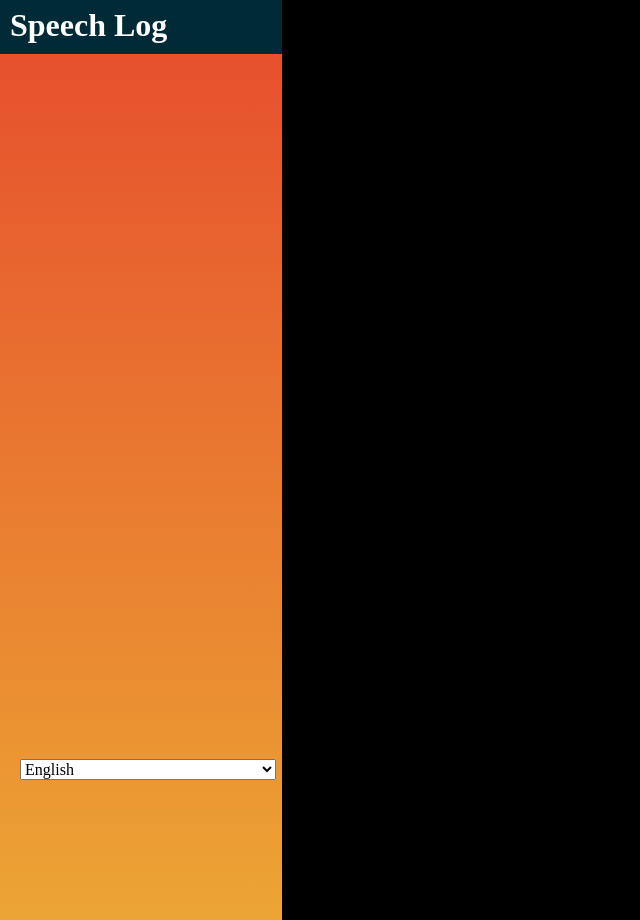
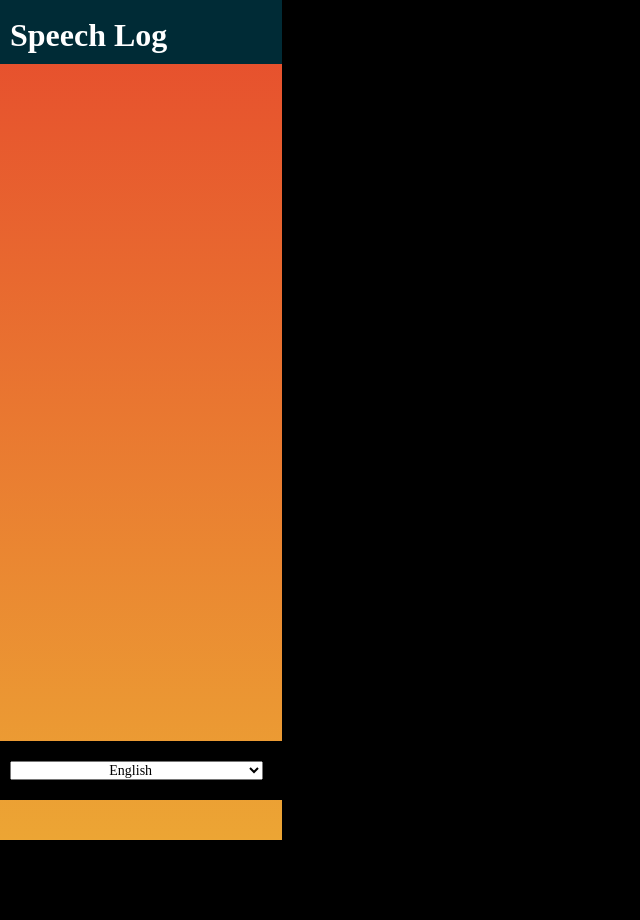
Before and after one commit to dkoodev/Core-Four-hackpoly2017, a PHP site: page / in a window 1280 px wide; the page is wider, and only the part inside the window is pictured. Shown: that part, without its empty margins (0-640 px from the left). After the commit the page ends 840 px from the top of that part, so only its background shows below. Run offline with PHP 8.4, Linux system fonts and the light colour scheme; some libraries are stand-ins or nearby versions; some web fonts are replaced.

Commit message:
Fixed styling issues

```diff
--- a/index.php
+++ b/index.php
@@ -30,15 +30,16 @@
     </div>
   </div>
 
-  <div id="transcript"><h1 id="speechlog">Speech Log</h1></div>
+  <div id="transcript" style="overflow-y: scroll;"><h1 id="speechlog">Speech Log</h1></div>
 
+  <div id="langContainer">
     <select id="lang_select" onchange="lang_change()">
       <option value="1">English</option>
       <option value="2">Chinese (Simplified)</option>
       <option value="3">Spanish</option>
       <option value="4">French</option>
     </select>
-
+  </div>
 
   <span class="textbubble" id="speech"></span>
   <span class="textbubble" id="interim"></span>
--- a/main.css
+++ b/main.css
@@ -90,10 +90,11 @@ body {
 }
 
 #transcript {
+    overflow-y: scroll;
     margin: 10px;
     color: black;
     width: 22%;
-    height: 110vh;
+    height: 100vh;
     font-family: futura;
     background: -webkit-linear-gradient(#E64A2D, #ECA534); /* For Safari 5.1 to 6.0 */
     background: -o-linear-gradient(#E64A2D, #ECA534); /* For Opera 11.1 to 12.0 */
@@ -127,15 +128,21 @@ body {
     letter-spacing: 0.5px;
 }
 
+#langContainer {
+    position: absolute;
+    bottom: 0px;
+    left: 0px;
+    width: 22%;
+    background-color: black;
+}
 #lang_select {
+    margin: 20px 10px;
+    font-size: 14px;
+    width: 90%;
     font-family: futura;
-    position: absolute;
-    bottom: 10px;
-    left: 10px;
-    font-size: 16px;
-    width: 20%;
-    margin:10px;
+    text-align: center;
 }
+
 
 #translatedText {
     color: white;
```
Lines whose indentation alone changed are shown as unchanged.
